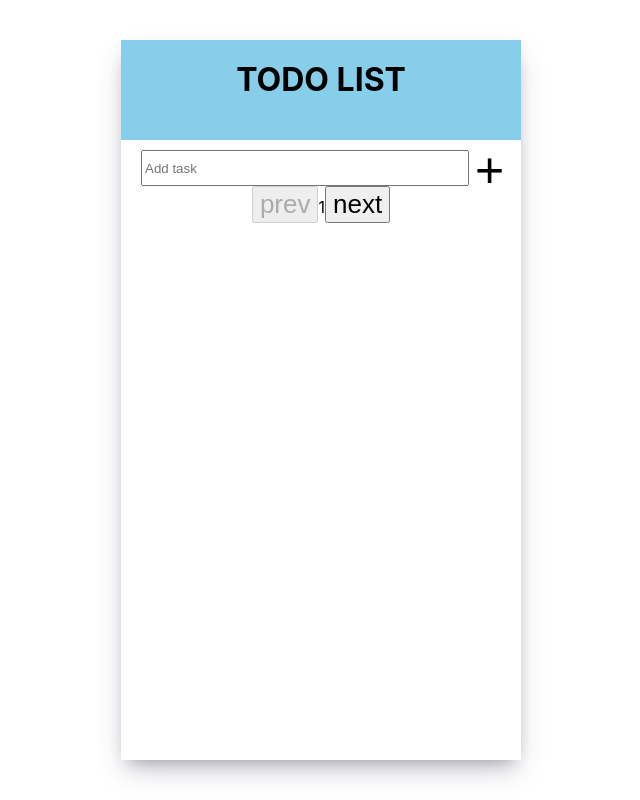
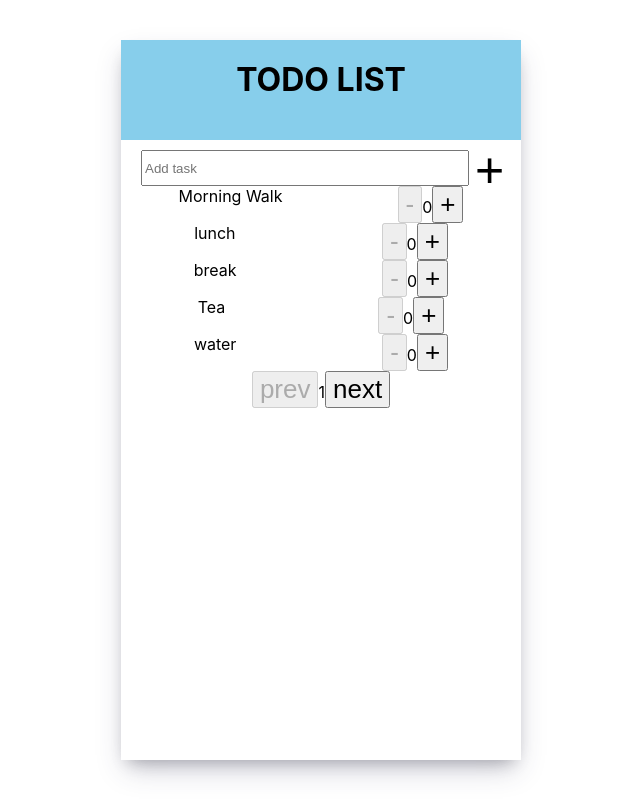
Before and after one commit to omthakur1224/revision, a React (Vite) app in the folder todoRedux/: page / in a window 1280 px wide. Shown: the whole page, without its empty margins (319-959 px from the left). Built offline with nearby package versions, Linux system fonts and the light colour scheme; data requests are answered from the project's data file.

Commit message:
pagination

```diff
--- a/todoRedux/src/components/TodoList.jsx
+++ b/todoRedux/src/components/TodoList.jsx
@@ -47,10 +47,10 @@ function TodoList() {
   console.log(`counter`,counter);
   useEffect(()=>{
     getData();
-  },[])
+  },[page])
 
   const getData=()=>{
-    axios.get(`http://localhost:5555/tasks?page=${page.current}&size=${5}`)
+    axios.get(`http://localhost:5555/tasks?_page=${page}&_limit=5`)
     .then((res)=>{
       console.log("res",res.data)
       setData(res.data)})
@@ -63,16 +63,16 @@ function TodoList() {
             "justifyContent":"space-around"
           }}>
           <span>{task.task}</span>
-          <div>
-            <button disabled={counter>0?false:true} onClick={()=>{dispatch(reduceCount(1))}}>-</button>
-            <span>{counter}</span>
-            <button onClick={()=>{dispatch(addCount(1))}}>+</button>
-          </div>
+            <div key={task.id}>
+              <button disabled={counter>0?false:true} onClick={()=>{dispatch(reduceCount(1))}}>-</button>
+              <span>{counter}</span>
+              <button onClick={()=>{dispatch(addCount(1))}}>+</button>
+            </div>
           </div>
       )}
       <button disabled={page<2?true:false} onClick={()=>dispatch(prevPage(1))}>prev</button>
       <span>{page}</span>
-      <button onClick={()=>dispatch(nextPage(1))}>next</button>
+      <button disabled={data.length<5?true:false} onClick={()=>dispatch(nextPage(1))}>next</button>
     </div>
   )
 }
--- a/todoRedux/src/redux/store.js
+++ b/todoRedux/src/redux/store.js
@@ -6,6 +6,7 @@ const initState={
     counter:0,
     page:1
 }
+
 export const Store=createStore(reducer,initState);
 
 Store.subscribe(()=>{
```
